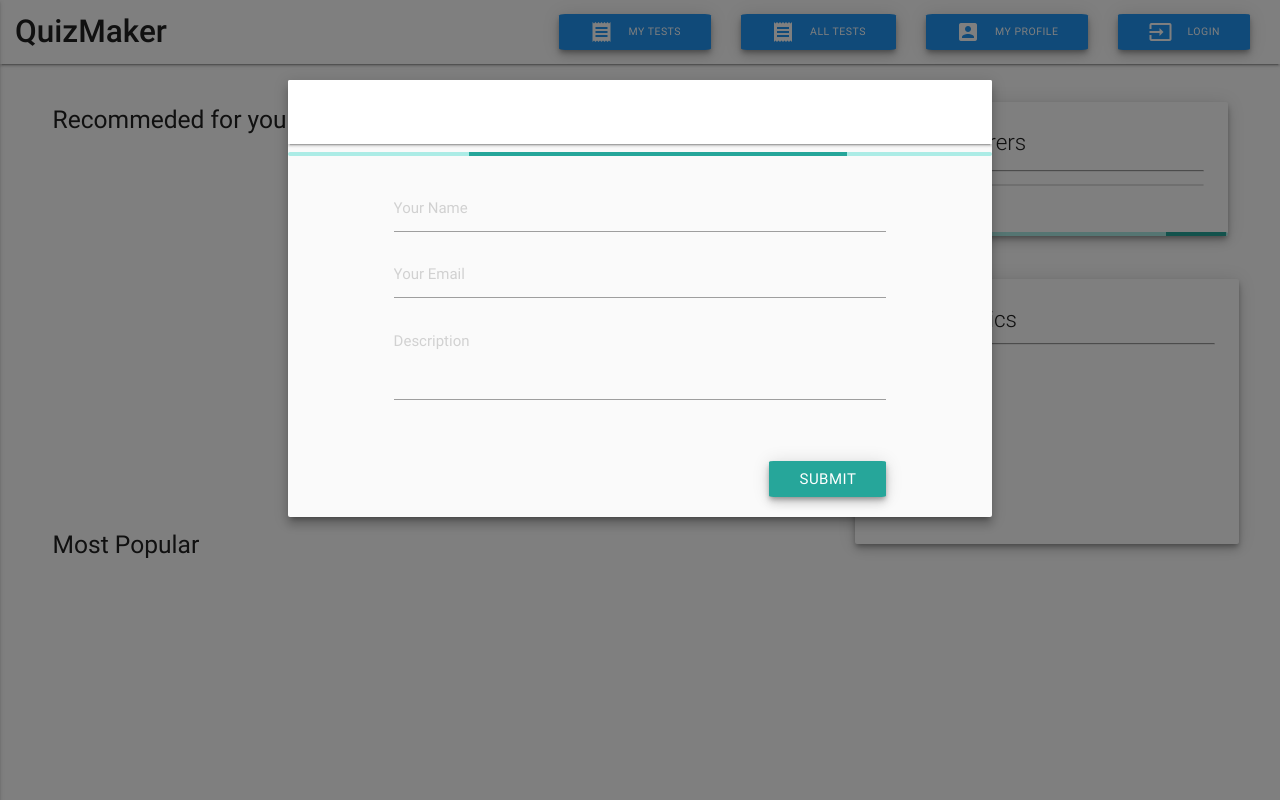
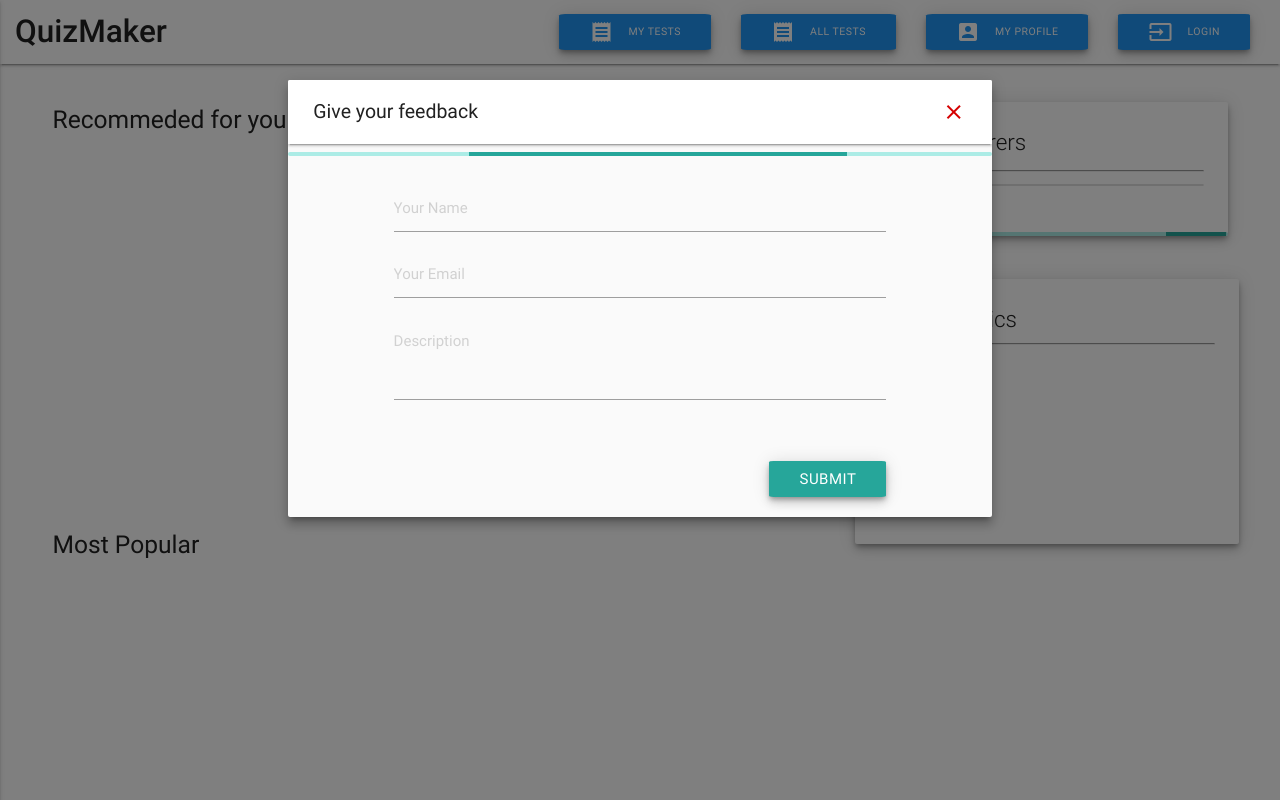
Before and after one commit to hrsvrdhn/quizMaker, a Django app: page /quiz/ in a window 1280 px wide, after a click on "Give your feedback". Run offline with Django 3.2, Linux system fonts and the light colour scheme; data that the repository does not hold is empty; some libraries are stand-ins or nearby versions.

Commit message:
webfeedback modal fix

```diff
--- a/quizmaker/templates/modals/websiteFeedbackModal.html
+++ b/quizmaker/templates/modals/websiteFeedbackModal.html
@@ -2,10 +2,16 @@
 <div id="websiteFeedbackModal" class="modal">
         <div class="modal-content" style="padding:0%">
             <nav class="website-theme">
-                <div class="nav-wrapper">
-                    <div class="col s12 m12 l12">
-                        <a href="#!" class="left" style="padding-top:1%"><h5>Give your feedback</h5></a>
-                        <a href="#!" class="right"><i class="modal-action modal-close material-icons">clear</i></a>
+                <div class="nav-wrapper" style="margin-left:2%">
+                    <div class="left col s8 grey-text text-darken-4">
+                        <ul>
+                            <li style="font-size:1.3rem">Give your feedback</li>
+                        </ul>
+                    </div>
+                    <div class="col s4">
+                        <ul class="right">
+                            <li><a href="#!" class="right"><i class="modal-action modal-close material-icons red-text text-accent-4">clear</i></a></li>
+                        </ul>
                     </div>
                 </div>
             </nav>
```
